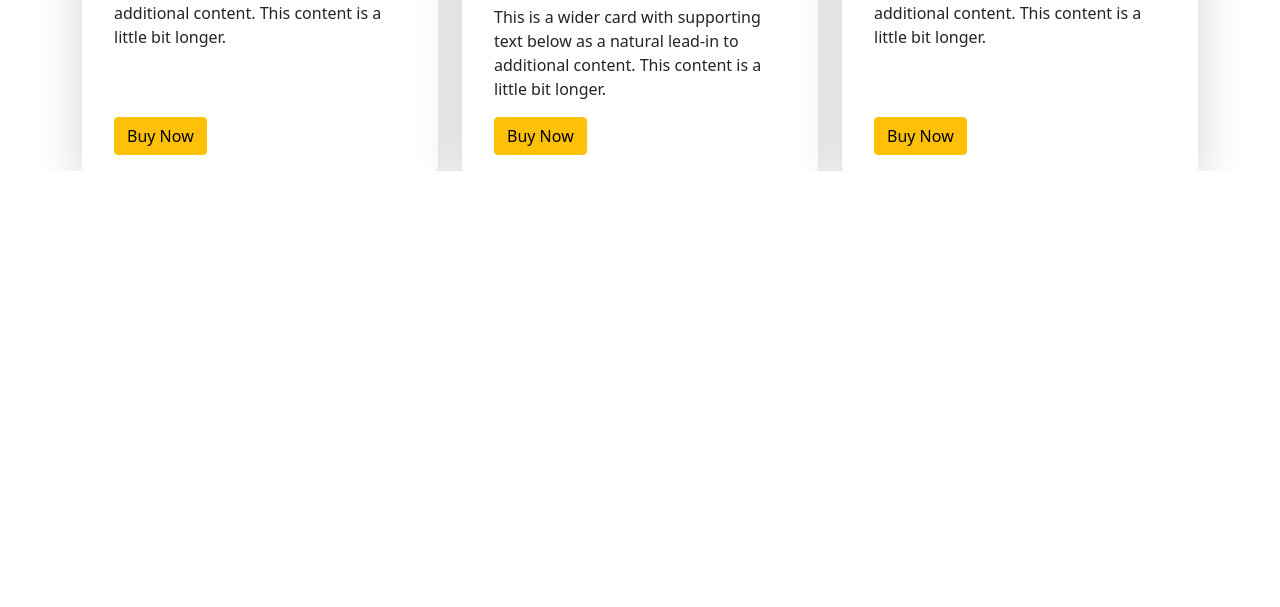
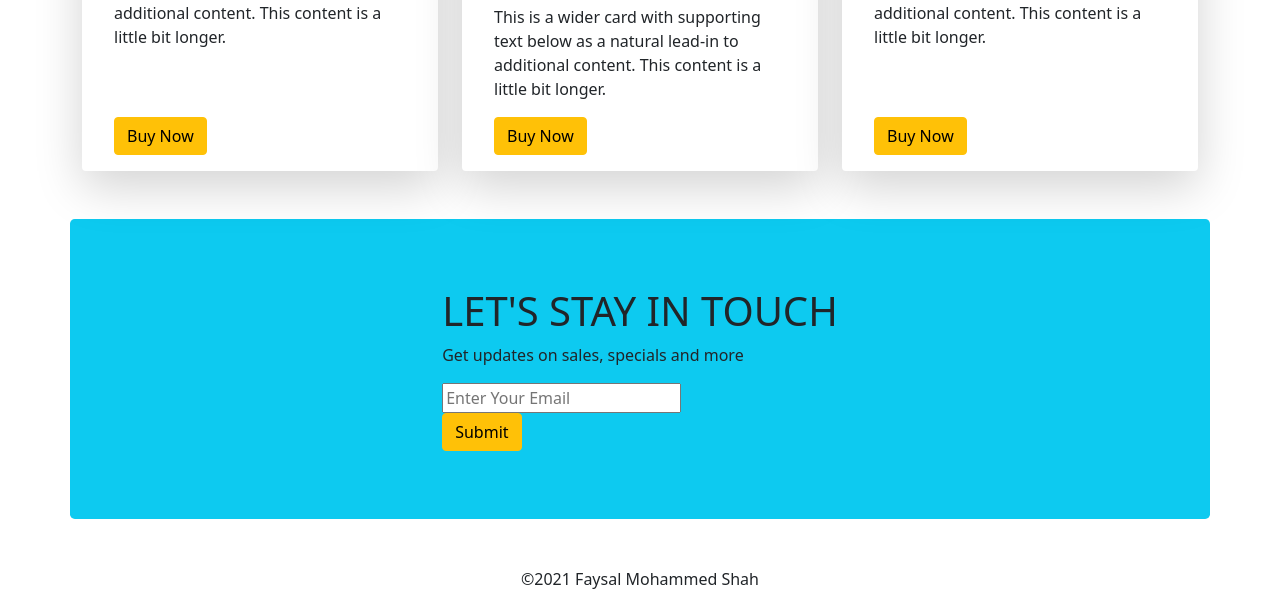
Before and after one commit to faysalmohammed2020/panda-commerce-bootstrap, a plain HTML site: page index.html in a window 1280 px wide. Shown: the part 1761-2368 px from the top of the page. Before the commit the page ends 1932 px from the top, so only its background shows below. Drawn offline with nearby package versions, Linux system fonts and the light colour scheme.

Commit message:
footer added

```diff
--- a/index.html
+++ b/index.html
@@ -141,7 +141,8 @@
                         <img src="images/shoes/shoe-1.png" class="card-img-top" alt="...">
                         <div class="card-body">
                             <h5 class="card-title">Supply 350</h5>
-                      <p class="card-text">This is a wider card with supporting text below as a natural lead-in to additional content. This content is a little bit longer.</p>
+                            <p class="card-text">This is a wider card with supporting text below as a natural lead-in to
+                                additional content. This content is a little bit longer.</p>
                         </div>
                         <div class="mx-3">
                             <button class="btn btn-warning">
@@ -155,7 +156,8 @@
                         <img src="images/shoes/shoe-2.png" class="card-img-top" alt="...">
                         <div class="card-body">
                             <h5 class="card-title">Nike 360</h5>
-                      <p class="card-text">This is a wider card with supporting text below as a natural lead-in to additional content. This content is a little bit longer.</p>
+                            <p class="card-text">This is a wider card with supporting text below as a natural lead-in to
+                                additional content. This content is a little bit longer.</p>
                         </div>
                         <div class="mx-3">
                             <button class="btn btn-warning">
@@ -169,7 +171,8 @@
                         <img src="images/shoes/shoe-3.png" class="card-img-top" alt="...">
                         <div class="card-body">
                             <h5 class="card-title">Red Airmax</h5>
-                      <p class="card-text">This is a wider card with supporting text below as a natural lead-in to additional content. This content is a little bit longer. </p>
+                            <p class="card-text">This is a wider card with supporting text below as a natural lead-in to
+                                additional content. This content is a little bit longer. </p>
                         </div>
                         <div class="mx-3">
                             <button class="btn btn-warning">
@@ -182,7 +185,7 @@
         </section>
 
 
-        <section class="container mt-5">
+        <section class="container my-5">
             <h1>Backpack</h1>
             <div class="row row-cols-1 row-cols-md-3 g-4">
                 <div class="col">
@@ -190,7 +193,8 @@
                         <img src="images/bags/bag-1.png" class="card-img-top" alt="...">
                         <div class="card-body">
                             <h5 class="card-title">Red Laltu Bag</h5>
-                      <p class="card-text">This is a wider card with supporting text below as a natural lead-in to additional content. This content is a little bit longer.</p>
+                            <p class="card-text">This is a wider card with supporting text below as a natural lead-in to
+                                additional content. This content is a little bit longer.</p>
                         </div>
                         <div class="mx-3">
                             <button class="btn btn-warning">
@@ -204,7 +208,8 @@
                         <img src="images/bags/bag-2.png" class="card-img-top" alt="...">
                         <div class="card-body">
                             <h5 class="card-title">Blue Niltu Bag</h5>
-                      <p class="card-text">This is a wider card with supporting text below as a natural lead-in to additional content. This content is a little bit longer.</p>
+                            <p class="card-text">This is a wider card with supporting text below as a natural lead-in to
+                                additional content. This content is a little bit longer.</p>
                         </div>
                         <div class="mx-3">
                             <button class="btn btn-warning">
@@ -218,7 +223,8 @@
                         <img src="images/bags/bag-3.png" class="card-img-top" alt="...">
                         <div class="card-body">
                             <h5 class="card-title">Black Kaltu Bag</h5>
-                      <p class="card-text">This is a wider card with supporting text below as a natural lead-in to additional content. This content is a little bit longer. </p>
+                            <p class="card-text">This is a wider card with supporting text below as a natural lead-in to
+                                additional content. This content is a little bit longer. </p>
                         </div>
                         <div class="mx-3">
                             <button class="btn btn-warning">
@@ -229,10 +235,22 @@
                 </div>
             </div>
         </section>
+        <!-- Subscribe -->
+        <section style="height: 300px;" class="container bg-info d-flex align-items-center justify-content-center rounded-3 my-5">
+            <div>
+                <h1>LET'S STAY IN TOUCH</h1>
+                <p>Get updates on sales, specials and more</p>
+                <input type="email" placeholder="Enter Your Email">
+                <br>
+                <button class="btn btn-warning">
+                    Submit
+                </button>
+            </div>
+        </section>
 
     </main>
-    <footer>
-
+    <footer class="text-center">
+        <p>&copy;2021 Faysal Mohammed Shah</p>
     </footer>
 
     <!-- Script link -->
```
Lines whose indentation alone changed are shown as unchanged.
